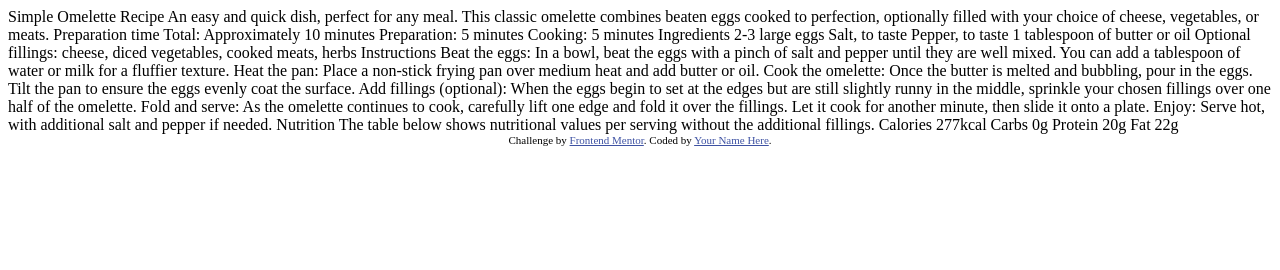
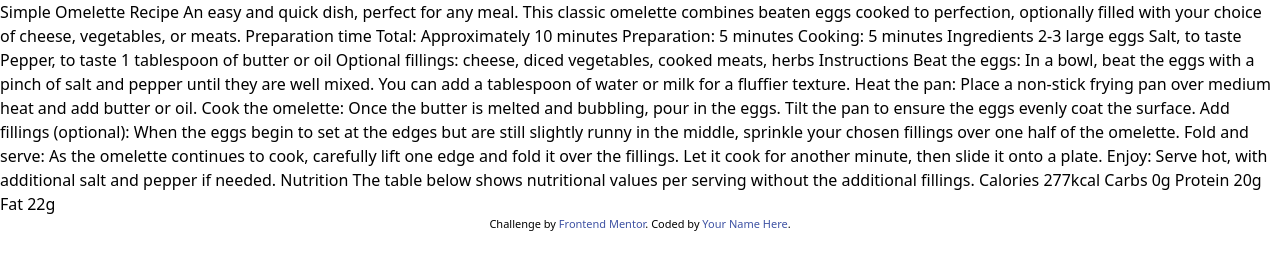
Before and after one commit to daan98/recipe-page, a website: page index.html in a window 1280 px wide. Drawn offline with Linux system fonts and the light colour scheme.

Commit message:
Add tailwind to project

```diff
--- a/index.html
+++ b/index.html
@@ -5,6 +5,7 @@
   <meta name="viewport" content="width=device-width, initial-scale=1.0"> <!-- displays site properly based on user's device -->
 
   <link rel="icon" type="image/png" sizes="32x32" href="./assets/images/favicon-32x32.png">
+  <link rel="stylesheet" href="style/output.css">
 
   <title>Frontend Mentor | Recipe page</title>
 
--- /dev/null
+++ b/style/input.css
@@ -0,0 +1,11 @@
+@import "tailwindcss";
+
+@theme {
+    --color-stone-100: hsl(30, 54%, 90%);
+    --color-stone-150: hsl(30, 18%, 87%);
+    --color-stone-600: hsl(30, 10%, 34%);
+    --color-stone-900: hsl(24, 5%, 18%);
+    --color-brown-800: hsl(14, 45%, 36%);
+    --color-rose-50: hsl(330, 100%, 98%);
+    --color-rose-800: hsl(332, 51%, 32%);
+}
--- /dev/null
+++ b/tailwind.config.js
@@ -0,0 +1,7 @@
+/** @type {import('tailwindcss').Config}  */
+module.export = {
+  content: ["./*.html", "./**/*.{html}"],
+  theme: {
+    extend: {},
+  },
+};
```
Also changed, not shown: package.json (added, +32 -0 lines), style/output.css (added), 2 other files.
